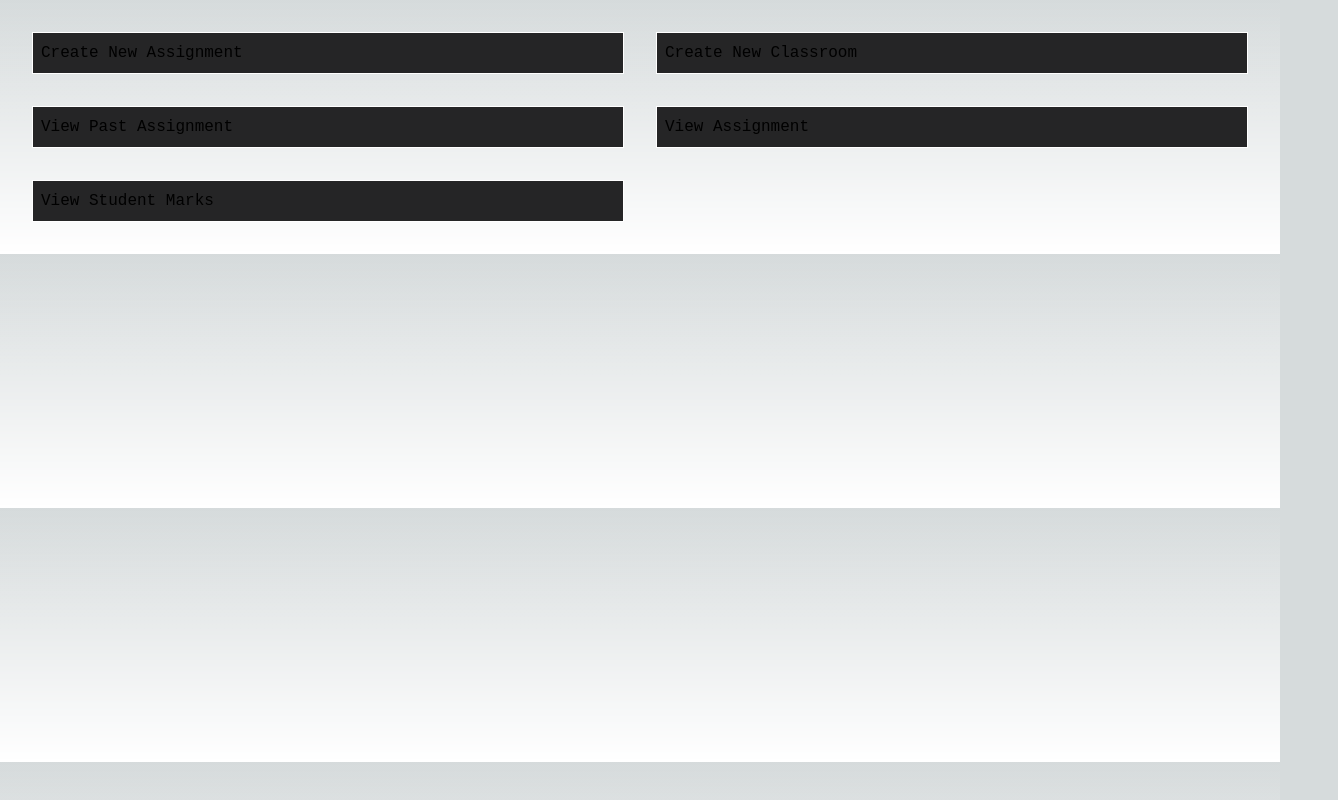
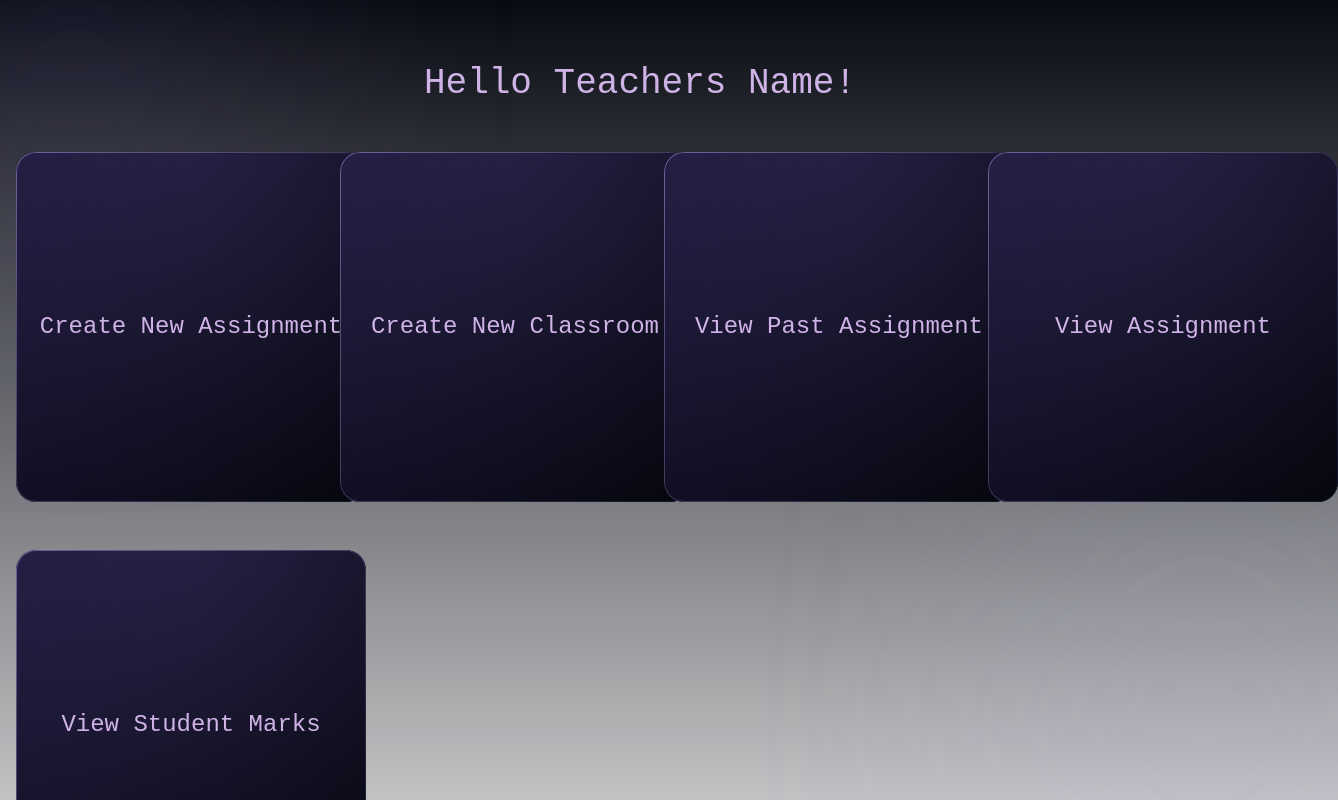
Before and after one commit to anuragrao04/superlit, a Next.js app in the folder superlit-offline-frontend/: page /tD in a window 1280 px wide. Shown: the top 800 px of the page, 1338 px wide, since content can reach past the window. Built offline with nearby package versions, Linux system fonts and the light colour scheme.

Commit message:
adds teacher dashboard

```diff
--- a/superlit-offline-frontend/app/layout.js
+++ b/superlit-offline-frontend/app/layout.js
@@ -11,7 +11,7 @@ export default function RootLayout({ children }) {
   return (
     <html lang="en">
       <AuthProvider>
-        <body className="{inter.className} overflow-hidden">{children}</body>
+        <body className="{inter.className} overflow-x-hidden ">{children}</body>
       </AuthProvider>
     </html>
   );
--- a/superlit-offline-frontend/app/tD/page.js
+++ b/superlit-offline-frontend/app/tD/page.js
@@ -1,14 +1,33 @@
+import './style.css';
 export default function tdashboard(){
-
+    var dashboardOptions = ["Create New Assignment", "Create New Classroom", "View Past Assignment", "View Assignment", "View Student Marks"];
     return(
         <div>
-            <div className="grid grid-cols-2 m-2 p-2 rounded-xl ">
-                <div className="border border-white p-2 m-4 bg-[#252526]  ">Create New Assignment</div>
-                <div className="border border-white p-2 m-4 bg-[#252526]">Create New Classroom</div>
-                <div className="border border-white p-2 m-4 bg-[#252526]">View Past Assignment</div>
-                <div className="border border-white p-2 m-4 bg-[#252526]">View Assignment</div>
-                <div className="border border-white p-2 m-4 bg-[#252526]">View Student Marks</div>
+            <div className="text-4xl flex justify-center items-center m-12 ">Hello Teachers Name!</div>
+            <div className="wrapper"></div>
+        <div className=" grid grid-cols-4 gap-12 mt-12">
+          {dashboardOptions.map((dashboardItem, index) => (
+            <div key={index}>
+              <div className="card">
+                <div className="border"></div>
+                <div className="filter"></div>
+                <div className="flex justify-center items-center text-2xl">{dashboardItem}</div>
+                <div className="shadow"></div>
+                <div className="backdrop"></div>
+              </div>
             </div>
+          ))}
+        </div>
+<div className="circle one"></div>
+<div className="circle two"></div>
+<svg>
+  <filter id='noiseFilter'>
+    <feTurbulence
+      type='fractalNoise'
+      baseFrequency='0.6'
+      stitchTiles='stitch'/>
+  </filter>
+</svg>
         </div>
     )
 }
--- /dev/null
+++ b/superlit-offline-frontend/app/tD/style.css
@@ -0,0 +1,149 @@
+:root {
+  --bg: #080B12;
+  --text: #CFB3E6;
+  --border-grd1: #6C6499;
+  --border-grd2: #111222;
+  --card-grd1: #1F193D;
+  --card-grd2: #05060D;
+  --radial-center: rgba(173,155,255,0.3);
+  --radial-edge: rgba(11,12,22,0.3);
+  --shadow: rgba(173,155,255,0.5);
+}
+
+
+body {
+  display: flex;
+  flex-direction: column;
+  justify-content: flex-start;
+  align-items: center;
+  gap: 3em;
+  background-color: var(--bg);
+  margin: 1em;
+  box-sizing: border-box;
+  color: var(--text);
+  transition: all ease 0.3s;
+}
+
+body::before,
+body::after {
+  position: absolute;
+  left: 0;
+  top: 0;
+  content: '';
+  width: 100%;
+  z-index: -1;
+  opacity: 10%;
+}
+
+body::before {
+  background: #0C101B;
+  filter: url(#noiseFilter);
+}
+
+.container {
+  display: flex;
+  flex-direction: column;
+  justify-content: center;
+  align-items: center;
+  gap: 3em;
+  width: 100%;
+  height: fit-content;
+}
+
+.card {
+  display: flex;
+  flex-direction: column;
+  align-items: center;
+  justify-content: center;
+  height: 350px;
+  width: 350px;
+  position: relative;
+  background: linear-gradient(135deg, var(--card-grd1), var(--card-grd2));
+  border-radius: 20px;
+  transition: all ease 0.3s;
+  filter: drop-shadow(0px 0px 0px rgb(173,155,255,0));
+  z-index: 1;
+}
+
+.border {
+  position: absolute;
+  width: 100%;
+  height: 100%;
+  z-index: 2;
+  border-radius: 20px;
+  border: 1px solid transparent;
+  background: linear-gradient(135deg,var(--border-grd1),var(--border-grd2)) border-box;
+  -webkit-mask:
+     linear-gradient(#fff 0 0) padding-box,
+     linear-gradient(#fff 0 0);
+  -webkit-mask-composite: xor;
+          mask-composite: exclude;
+}
+
+.backdrop {
+  position: absolute;
+  width: 100%;
+  height: 100%;
+  background: radial-gradient(circle at top, var(--radial-center), var(--radial-edge)), linear-gradient(135deg, var(--card-grd1), var(--card-grd2));
+  z-index: -2;
+  border-radius: 20px;
+  opacity: 30%;
+  transition: all ease 0.3s;
+}
+
+.shadow {
+  position: absolute;
+  height: 100%;
+  width: 100%;
+  border-radius: 20px;
+  z-index: 1;
+  box-shadow: 0px 0px 0px 0px rgb(173,155,255,0);
+  transition: all ease 0.3s;
+}
+
+.card:hover > .backdrop {
+  width: 340px;
+  height: 340px;
+  background: radial-gradient(circle at top, var(--radial-center), var(--radial-edge)), linear-gradient(135deg, var(--card-grd1), var(--card-grd2));
+  z-index: -2;
+  border-radius: 33px;
+  opacity: 30%;
+  transition: all ease 0.3s;
+}
+
+.card:hover {
+  background: radial-gradient(50% 90% at top, var(--radial-center), var(--radial-edge)), linear-gradient(135deg, var(--card-grd1), var(--card-grd2));
+  z-index: 3;
+  transition: all ease 0.3s;
+}
+
+.card:hover > .filter {
+  opacity: 22%;
+  transition: all ease 0.3s;
+  mix-blend-mode: hard-light;
+}
+
+.card:hover > .shadow {
+  box-shadow: 0px 4px 80px 10px rgb(173,155,255,0.4);
+  z-index: 1;
+  transition: all ease 0.3s;
+}
+
+.circle {
+  height: 150px;
+  width: 150px;
+  position: absolute;
+  background-color: #AD9BFF;
+  filter: blur(150px);
+  border-radius: 100px;
+}
+
+.one {
+  left: 0;
+  top: 0;
+}
+
+.two {
+  bottom: 0;
+  right: 0;
+}
--- a/superlit-offline-frontend/app/viewClassroom/page.js
+++ b/superlit-offline-frontend/app/viewClassroom/page.js
@@ -1,21 +1,38 @@
+import './style.css';
 export default function ViewClassroom() {
- var classArray = [["3-A","28-Jan-2024","02-Feb-2024"],["3-B","28-Jan-2024","02-Feb-2024"],["3-C","28-Jan-2024","02-Feb-2024"]];
+ var classArray = [["3-A","Week-2","28-Jan-2024","02-Feb-2024"],["3-B","Week-4","28-Jan-2024","02-Feb-2024"],["3-C","Week-5","28-Jan-2024","02-Feb-2024"],["3-D","Week-3","01-Feb-2024","02-Feb-2024"],["3-E","Week-6","03-Feb-2024","04-Feb-2024"],["3-F","Week-7","03-Feb-2024","04-Feb-2024"],["3-G","Week-8","03-Feb-2024","04-Feb-2024"]];
 
  return (
-    <div className="classroom bg-[#1F1C30] min-h-screen">
-      <button className="text-white rounded-full text-sm px-5 py-2.5 text-center mb-2 bg-ring-purple-900 ">Add Another Classroom </button>
-      <div className="grid grid-cols-3 m-24 p-2 rounded-xl justify-center items-center">
+ <div>
+ <div className="container">
+        <div className="text-6xl m-12">Your Classrooms</div>
+        <div className=" grid grid-cols-3 gap-12">
           {classArray.map((classItem, index) => (
             <div key={index}>
-            <div className="flex flex-col p-4 justify-center m-16 rounded-2xl text-2xl gap-x-12 gap-y-6 bg-[#28273F]"
-                 style={{ backdropFilter: `blur(5px)` }}>
-            <div className="flex justify-center items-center">{classItem[0]}</div>
-            <div className="text-base ml-8">Assigned On:{classItem[1]}</div>
-            <div className="text-base ml-8 mb-4">Due On:{classItem[2]}</div>
+              <div className="card">
+                <div className="border"></div>
+                <div className="filter"></div>
+                <div className="text-4xl">{classItem[0]}</div>
+                <div className="text-2xl m-3">{classItem[1]}</div>
+                <div>Assigned On: {classItem[2]}</div>
+                <div>Due on: {classItem[3]}</div>
+                <div className="shadow"></div>
+                <div className="backdrop"></div>
               </div>
             </div>
           ))}
         </div>
       </div>
+<div className="circle one"></div>
+<div className="circle two"></div>
+<svg>
+  <filter id='noiseFilter'>
+    <feTurbulence
+      type='fractalNoise'
+      baseFrequency='0.6'
+      stitchTiles='stitch'/>
+  </filter>
+</svg>
+</div>
   );
 }
--- /dev/null
+++ b/superlit-offline-frontend/app/viewClassroom/style.css
@@ -0,0 +1,149 @@
+:root {
+  --bg: #080B12;
+  --text: #CFB3E6;
+  --border-grd1: #6C6499;
+  --border-grd2: #111222;
+  --card-grd1: #1F193D;
+  --card-grd2: #05060D;
+  --radial-center: rgba(173,155,255,0.3);
+  --radial-edge: rgba(11,12,22,0.3);
+  --shadow: rgba(173,155,255,0.5);
+}
+
+
+body {
+  display: flex;
+  flex-direction: column;
+  justify-content: flex-start;
+  align-items: center;
+  gap: 3em;
+  background-color: var(--bg);
+  margin: 1em;
+  box-sizing: border-box;
+  color: var(--text);
+  transition: all ease 0.3s;
+}
+
+body::before,
+body::after {
+  position: absolute;
+  left: 0;
+  top: 0;
+  content: '';
+  width: 100%;
+  z-index: -1;
+  opacity: 10%;
+}
+
+body::before {
+  background: #0C101B;
+  filter: url(#noiseFilter);
+}
+
+.container {
+  display: flex;
+  flex-direction: column;
+  justify-content: center;
+  align-items: center;
+  gap: 3em;
+  width: 100%;
+  height: fit-content;
+}
+
+.card {
+  display: flex;
+  flex-direction: column;
+  align-items: center;
+  justify-content: center;
+  height: 300px;
+  width: 300px;
+  position: relative;
+  background: linear-gradient(135deg, var(--card-grd1), var(--card-grd2));
+  border-radius: 20px;
+  transition: all ease 0.3s;
+  filter: drop-shadow(0px 0px 0px rgb(173,155,255,0));
+  z-index: 1;
+}
+
+.border {
+  position: absolute;
+  width: 100%;
+  height: 100%;
+  z-index: 2;
+  border-radius: 20px;
+  border: 1px solid transparent;
+  background: linear-gradient(135deg,var(--border-grd1),var(--border-grd2)) border-box;
+  -webkit-mask:
+     linear-gradient(#fff 0 0) padding-box,
+     linear-gradient(#fff 0 0);
+  -webkit-mask-composite: xor;
+          mask-composite: exclude;
+}
+
+.backdrop {
+  position: absolute;
+  width: 100%;
+  height: 100%;
+  background: radial-gradient(circle at top, var(--radial-center), var(--radial-edge)), linear-gradient(135deg, var(--card-grd1), var(--card-grd2));
+  z-index: -2;
+  border-radius: 20px;
+  opacity: 30%;
+  transition: all ease 0.3s;
+}
+
+.shadow {
+  position: absolute;
+  height: 100%;
+  width: 100%;
+  border-radius: 20px;
+  z-index: 1;
+  box-shadow: 0px 0px 0px 0px rgb(173,155,255,0);
+  transition: all ease 0.3s;
+}
+
+.card:hover > .backdrop {
+  width: 340px;
+  height: 340px;
+  background: radial-gradient(circle at top, var(--radial-center), var(--radial-edge)), linear-gradient(135deg, var(--card-grd1), var(--card-grd2));
+  z-index: -2;
+  border-radius: 33px;
+  opacity: 30%;
+  transition: all ease 0.3s;
+}
+
+.card:hover {
+  background: radial-gradient(50% 90% at top, var(--radial-center), var(--radial-edge)), linear-gradient(135deg, var(--card-grd1), var(--card-grd2));
+  z-index: 3;
+  transition: all ease 0.3s;
+}
+
+.card:hover > .filter {
+  opacity: 22%;
+  transition: all ease 0.3s;
+  mix-blend-mode: hard-light;
+}
+
+.card:hover > .shadow {
+  box-shadow: 0px 4px 80px 10px rgb(173,155,255,0.4);
+  z-index: 1;
+  transition: all ease 0.3s;
+}
+
+.circle {
+  height: 150px;
+  width: 150px;
+  position: absolute;
+  background-color: #AD9BFF;
+  filter: blur(150px);
+  border-radius: 100px;
+}
+
+.one {
+  left: 0;
+  top: 0;
+}
+
+.two {
+  bottom: 0;
+  right: 0;
+}
--- a/superlit-offline-frontend/package.json
+++ b/superlit-offline-frontend/package.json
@@ -18,6 +18,7 @@
     "bufferutil": "^4.0.8",
     "eslint": "8.41.0",
     "eslint-config-next": "13.4.3",
+    "format": "^0.2.2",
     "monaco-editor": "^0.45.0",
     "monaco-vim": "^0.4.1",
     "next": "13.4.3",
```
Also changed, not shown: 1 other file (tests, documents, lock files or other folders). Lines whose indentation alone changed are shown as unchanged.
